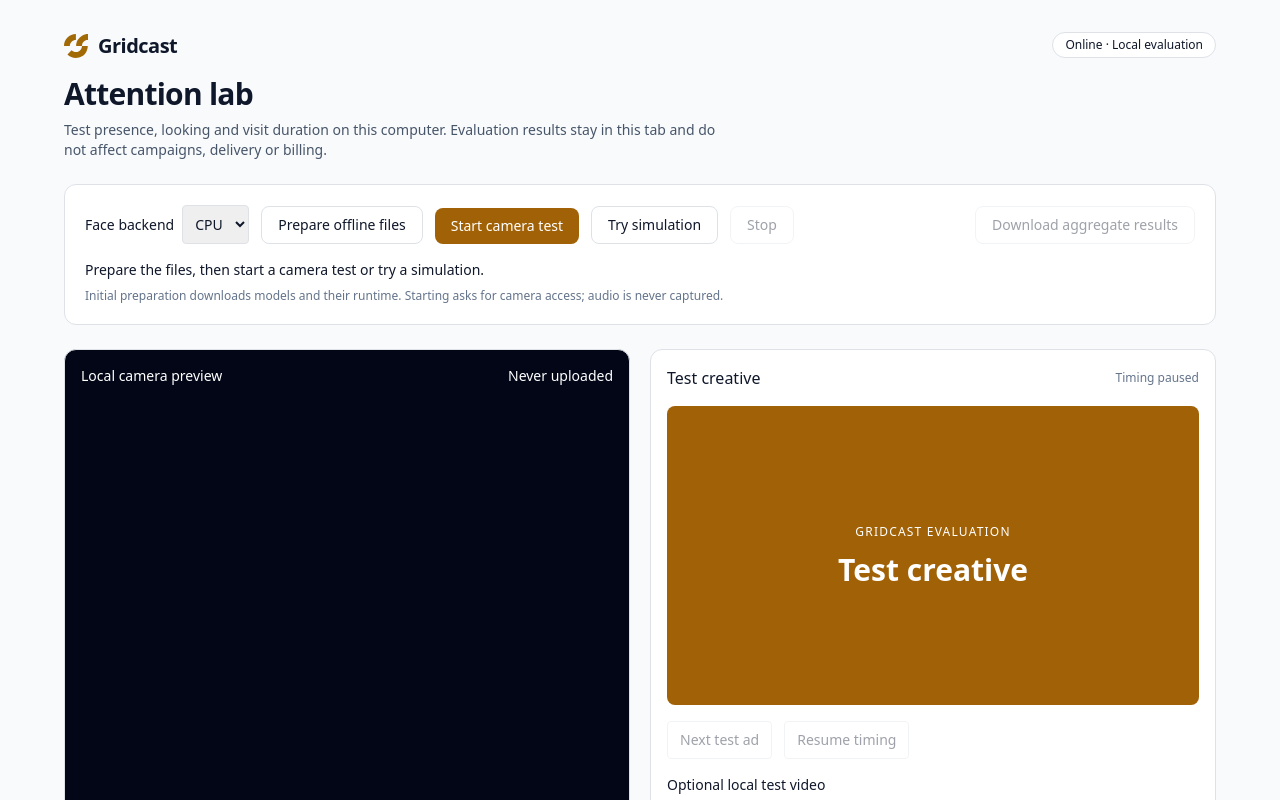
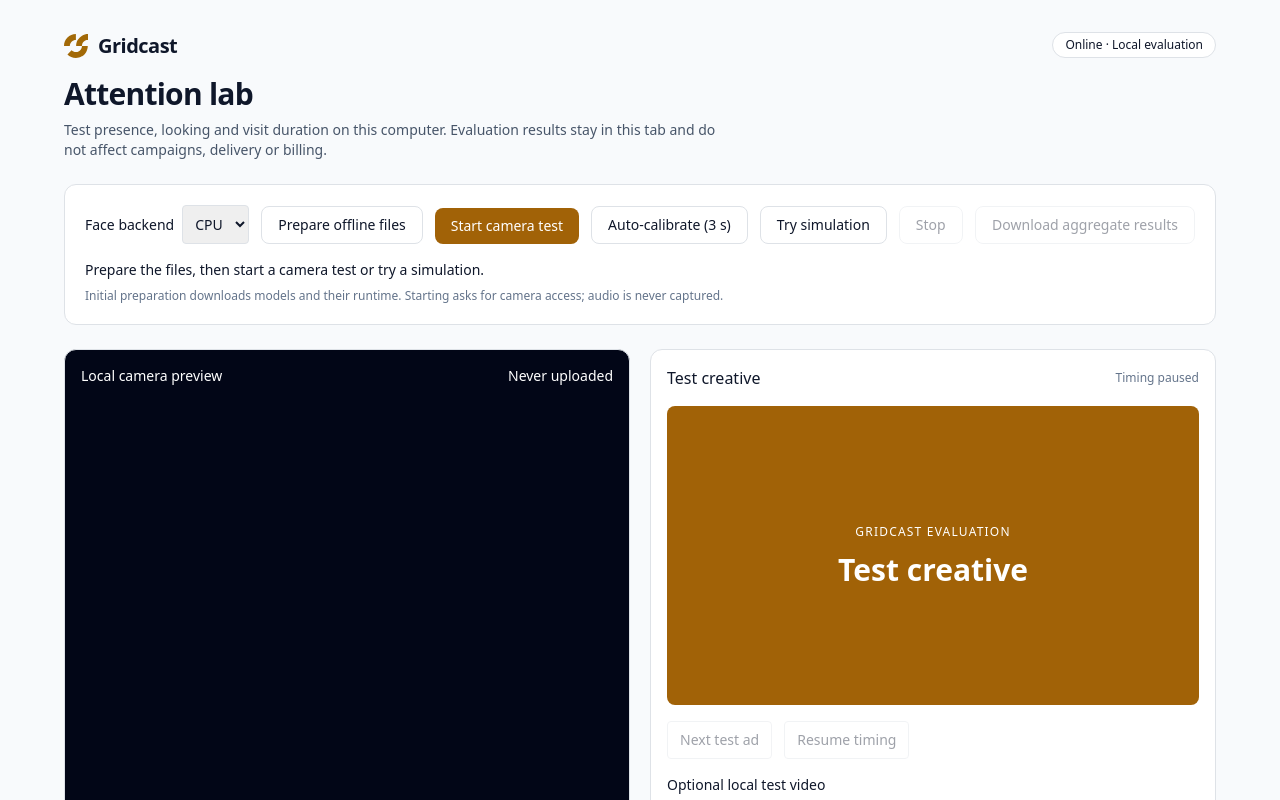
Before and after one commit to sananxrom/Gridcast, a Next.js app: page /vision-lab/evaluate in a window 1280 px wide. Shown: the top 800 px of the page. Built offline with nearby package versions, Linux system fonts and the light colour scheme.

Commit message:
Add guided automatic gaze calibration to attention lab

```diff
--- a/app/vision-lab/evaluate/page.tsx
+++ b/app/vision-lab/evaluate/page.tsx
@@ -1,6 +1,7 @@
 'use client';
 
 import { useEffect, useRef, useState } from 'react';
+import { GazeCalibration } from '@/lib/vision/calibration';
 import { BrandLogo } from '@/components/ui/brand-mark';
 import { EvaluationMetrics, type EvaluationSnapshot, type TrackView, type FaceView } from '@/lib/vision/metrics';
 import { acquireEvaluationLock, assertIsolated, createEvaluationWorker, EVALUATION_PROFILE, prepareEvaluation, type EngineStatus } from '@/lib/vision/engine';
@@ -11,7 +12,7 @@
   const metrics = useRef(new EvaluationMetrics());
   const cleanup = useRef<() => void>(() => {}), sequence = useRef(0), play = useRef<string | null>(null);
   const run = useRef(0);
-  const runMetadata = useRef<{ mode: 'camera'|'simulation'; delegate: 'CPU'|'GPU'; calibration: {yaw:number;pitch:number}; started_at:string; warnings:string[] } | null>(null);
+  const runMetadata = useRef<{ mode: 'camera'|'simulation'; delegate: 'CPU'|'GPU'; calibration: {yaw:number;pitch:number}; calibration_method:string; started_at:string; warnings:string[] } | null>(null);
   const alive = useRef(true), mediaURL = useRef<string | null>(null), prepareAbort = useRef<AbortController | null>(null);
   const [faceDetails, setFaceDetails] = useState<FaceView[]>([]);
   const [showFaces, setShowFaces] = useState(true);
@@ -20,10 +21,12 @@
   const [snapshot, setSnapshot] = useState<EvaluationSnapshot | null>(null);
   const [status, setStatus] = useState('Prepare the files, then start a camera test or try a simulation.');
   const [error, setError] = useState(''), [busy, setBusy] = useState(false), [ready, setReady] = useState(false);
-  const [mode, setMode] = useState<'idle' | 'camera' | 'simulation'>('idle');
+  const [mode, setMode] = useState<'idle' | 'camera' | 'simulation' | 'calibration'>('idle');
   const [delegate, setDelegate] = useState<'CPU' | 'GPU'>('CPU'), [stats, setStats] = useState<EngineStatus | null>(null);
   const [online, setOnline] = useState(true), [media, setMedia] = useState<string | null>(null), [playing, setPlaying] = useState(false);
   const [calibration, setCalibration] = useState({ yaw: 0, pitch: 0 }), [label, setLabel] = useState('Test creative');
+  const [calibrationSeconds, setCalibrationSeconds] = useState(3);
+  const [calibrationMethod, setCalibrationMethod] = useState('default');
   const [filesBytes, setFilesBytes] = useState<number | null>(null);
   const calibrationRef = useRef(calibration); calibrationRef.current = calibration;
   const stop = (message = 'Stopped. Results stay here until the next test or page reload.') => {
@@ -50,7 +53,7 @@
     finally { if (prepareAbort.current === controller) prepareAbort.current = null; }
   };
   const nextPlay = () => {
-    if (mode === 'idle') return;
+    if (mode !== 'camera' && mode !== 'simulation') return;
     const id = `local-play-${++sequence.current}`; play.current = id; setLabel(`Test creative ${sequence.current}`);
     if (creative.current && media) { creative.current.currentTime = 0; metrics.current.boundary(id, false, performance.now()); void creative.current.play().catch(() => { setPlaying(false); setStatus('Press play on the test video to measure it.'); }); }
     else { metrics.current.boundary(id, true, performance.now()); setPlaying(true); }
@@ -59,13 +62,14 @@
     if (!play.current) return;
     metrics.current.boundary(play.current, value, performance.now()); setPlaying(value);
   };
-  const begin = async (simulation: boolean) => {
+  const begin = async (simulation: boolean, calibrating = false) => {
     const generation = ++run.current;
     const current = () => alive.current && generation === run.current;
-    setError(''); setBusy(true); setStats(null); setTracks([]); setFaceDetails([]);
+    setError(''); setBusy(true); if (!calibrating) setStats(null); setTracks([]); setFaceDetails([]);
     if (simulation) setCameraRatio(4 / 3);
     const controller = new AbortController(); let stream: MediaStream | undefined, engine: Awaited<ReturnType<typeof createEvaluationWorker>> | undefined;
     let releaseLock: (() => void) | undefined;
+    let sampler: GazeCalibration | undefined;
     let raf = 0, ui: ReturnType<typeof setInterval> | undefined, check: ReturnType<typeof setInterval> | undefined, checking = false;
     const end = () => { controller.abort(); releaseLock?.(); engine?.close(); stream?.getTracks().forEach(t => t.stop()); cancelAnimationFrame(raf); if (ui) clearInterval(ui); if (check) clearInterval(check); };
     cleanup.current = end;
@@ -74,7 +78,7 @@
         await prepare(generation); controller.signal.throwIfAborted(); releaseLock = await acquireEvaluationLock(controller.signal); await assertIsolated(); controller.signal.throwIfAborted();
         setStatus(`Initializing real models in a ${delegate} worker…`);
         engine = await createEvaluationWorker(delegate, controller.signal, (observation, nextStats) => {
-          if (current()) { metrics.current.observe(observation); setStats(nextStats); }
+          if (current()) { if (calibrating) sampler?.observe(observation); else { metrics.current.observe(observation); setStats(nextStats); } }
         }, message => { if (current()) { stop('Vision stopped; unavailable frames were not counted.'); setError(message); } });
         controller.signal.throwIfAborted();
         stream = await navigator.mediaDevices.getUserMedia({ audio: false, video: { width: { ideal: 640 }, height: { ideal: 480 }, frameRate: { ideal: 15 } } });
@@ -84,10 +88,31 @@
         controller.signal.throwIfAborted();
         check = setInterval(async () => {
           if (checking || controller.signal.aborted) return; checking = true;
-          try { await assertIsolated(); } catch (e: any) { if (!controller.signal.aborted) { runMetadata.current?.warnings.push('Another player tab was detected; isolation was interrupted.'); stop('Stopped to keep this benchmark isolated.'); setError(e.message); } } finally { checking = false; }
+          try { await assertIsolated(); } catch (e: any) { if (!controller.signal.aborted) { if (!calibrating) runMetadata.current?.warnings.push('Another player tab was detected; isolation was interrupted.'); stop('Stopped to keep this benchmark isolated.'); setError(e.message); } } finally { checking = false; }
         }, 2500);
       }
-      runMetadata.current = { mode: simulation ? 'simulation' : 'camera', delegate, calibration: {...calibration}, started_at: new Date().toISOString(), warnings: [] };
+      if (calibrating) {
+        const startedAt=performance.now(); sampler=new GazeCalibration(startedAt);
+        setMode('calibration'); setBusy(false); setCalibrationSeconds(3);
+        setStatus('Look at the centre dot. Stay still with one face visible.');
+        const sample=()=>{
+          if (controller.signal.aborted) return;
+          if (camera.current) void engine?.frame(camera.current, calibrationRef.current);
+          raf=requestAnimationFrame(sample);
+        };
+        sample();
+        ui=setInterval(()=>{
+          if (!current()) return;
+          const remaining=3000-(performance.now()-startedAt);
+          setCalibrationSeconds(Math.max(0,Math.ceil(remaining/1000)));
+          if (remaining<=0) {
+            try { const result=sampler!.finish(); calibrationRef.current=result;setCalibration(result);setCalibrationMethod('guided-3s');stop('Calibration complete. Start a camera test when ready. Recalibrate if you move the camera.'); }
+            catch(e:any) { stop('Calibration unchanged.');setError(e.message); }
+          }
+        },100);
+        return;
+      }
+      runMetadata.current = { mode: simulation ? 'simulation' : 'camera', delegate, calibration: {...calibration}, calibration_method:calibrationMethod, started_at: new Date().toISOString(), warnings: [] };
       metrics.current.reset(); sequence.current = 1; play.current = 'local-play-1'; setLabel('Test creative 1');
       metrics.current.boundary(play.current, !media, performance.now()); setPlaying(!media);
       setMode(simulation ? 'simulation' : 'camera'); setBusy(false);
@@ -111,17 +136,22 @@
     const url = URL.createObjectURL(new Blob([JSON.stringify(data, null, 2)], { type: 'application/json' }));
     const a = document.createElement('a'); a.href = url; a.download = 'gridcast-attention-evaluation.json'; a.click(); setTimeout(() => URL.revokeObjectURL(url), 1000);
   };
-  const summary = snapshot?.current || snapshot?.completed.at(-1), live = mode === 'idle' ? undefined : snapshot?.live;
+  const summary = snapshot?.current || snapshot?.completed.at(-1), live = mode === 'idle' || mode === 'calibration' ? undefined : snapshot?.live;
   const card = (title: string, value: string, description: string) => <div className="rounded-xl border bg-white p-4"><dt className="text-sm text-slate-500">{title}</dt><dd className="mt-1 text-3xl font-semibold tabular-nums">{value}</dd><p className="mt-2 text-xs text-slate-500">{description}</p></div>;
   return <main className="min-h-screen bg-slate-50 p-4 text-slate-900 sm:p-8"><div className="mx-auto max-w-6xl space-y-6">
+    {mode === 'calibration' && <div role="dialog" aria-modal="true" aria-label="Automatic gaze calibration" className="fixed inset-0 z-50 bg-slate-950/95 text-white">
+      <div className="absolute left-1/2 top-1/2 h-7 w-7 -translate-x-1/2 -translate-y-1/2 rounded-full bg-amber-400 ring-8 ring-amber-400/20"/>
+      <div className="absolute left-0 top-[58%] w-full space-y-3 px-5 text-center"><h2 className="text-xl font-semibold">Look at the centre dot</h2><p>Stay at your normal viewing position with one face visible.</p><p className="text-3xl tabular-nums">{calibrationSeconds}</p><button className="rounded border border-slate-500 px-4 py-2" onClick={()=>stop('Calibration cancelled. Previous offsets kept.')}>Cancel calibration</button></div>
+    </div>}
     <header className="flex flex-wrap items-start justify-between gap-4"><div><BrandLogo compact className="mb-4"/><h1 className="text-3xl font-semibold tracking-tight">Attention lab</h1><p className="mt-2 max-w-2xl text-sm text-slate-600">Test presence, looking and visit duration on this computer. Evaluation results stay in this tab and do not affect campaigns, delivery or billing.</p></div><span className="rounded-full border bg-white px-3 py-1 text-xs">{online ? 'Online' : 'Offline'} · {mode === 'simulation' ? 'Simulation' : 'Local evaluation'}</span></header>
     <section className="rounded-xl border bg-white p-5"><div className="flex flex-wrap items-end gap-3">
       <label className="text-sm">Face backend<select aria-label="Face backend" value={delegate} disabled={mode !== 'idle' || busy} onChange={e => setDelegate(e.target.value as 'CPU'|'GPU')} className="ml-2 rounded border p-2"><option>CPU</option><option>GPU</option></select></label>
       <button className="rounded-lg border px-4 py-2 text-sm disabled:opacity-40" disabled={busy || mode !== 'idle'} onClick={async()=>{ const generation=++run.current; setBusy(true); setError(''); try { await prepare(generation); } catch(e:any) { if(generation===run.current && e.name!=='AbortError')setError(e.message); } finally { if(generation===run.current)setBusy(false); } }}>Prepare offline files</button>
       <button className="rounded-lg bg-[#A16207] px-4 py-2 text-sm text-white disabled:opacity-40" disabled={busy || mode !== 'idle'} onClick={()=>void begin(false)}>Start camera test</button>
+      <button className="rounded-lg border px-4 py-2 text-sm disabled:opacity-40" disabled={busy || mode !== 'idle'} onClick={()=>void begin(false,true)}>Auto-calibrate (3 s)</button>
       <button className="rounded-lg border px-4 py-2 text-sm disabled:opacity-40" disabled={busy || mode !== 'idle'} onClick={()=>void begin(true)}>Try simulation</button>
       <button className="rounded-lg border px-4 py-2 text-sm disabled:opacity-40" disabled={!busy && mode === 'idle'} onClick={()=>stop()}>Stop</button>
-      <button className="ml-auto rounded-lg border px-4 py-2 text-sm disabled:opacity-40" disabled={!summary} onClick={download}>Download aggregate results</button>
+      <button className="ml-auto rounded-lg border px-4 py-2 text-sm disabled:opacity-40" disabled={!summary || busy || mode==='calibration'} onClick={download}>Download aggregate results</button>
     </div><p className="mt-4 text-sm" role="status">{status}</p>{error && <p className="mt-2 text-sm text-red-700" role="alert">{error}</p>}
       <p className="mt-2 text-xs text-slate-500">{ready ? `Verified cache · ${number((filesBytes || 0)/1e6)} MB including both WASM variants. Test an offline reload separately.` : 'Initial preparation downloads models and their runtime. Starting asks for camera access; audio is never captured.'}</p>
     </section>
@@ -166,6 +196,6 @@
       <p className="mt-3 text-sm">Measured attention: {number(summary?.attention_observed_s)} s · Unknown: {number(summary?.attention_unknown_s)} s · Playback: {number(summary?.playing_s)} s</p>
       {(live?.body_saturated || live?.face_saturated) && <p className="mt-2 text-sm text-amber-800" role="status">Detector limit reached. Counts and coverage may be incomplete.</p>}
     </section>
-    <details className="rounded-xl border bg-white p-5"><summary className="cursor-pointer text-sm font-medium">Calibration and performance</summary><p className="my-3 text-xs text-slate-500">Camera should sit near the screen, facing the viewing area. Offsets are experimental, not an automatic calibration. Stop before changing them; the next test starts fresh.</p><div className="flex gap-5">{(['yaw','pitch'] as const).map(key=><label key={key} className="text-sm">{key === 'yaw' ? 'Horizontal offset' : 'Vertical offset'}<input aria-label={`${key} offset`} type="number" min={-45} max={45} value={calibration[key]} disabled={mode!=='idle'||busy} className="ml-2 w-20 rounded border p-1" onChange={e=>setCalibration({...calibration,[key]:Math.max(-45,Math.min(45,Number(e.target.value)||0))})}/></label>)}</div><p className="mt-4 text-sm">{stats ? `${stats.delegate} face / CPU person · ${number(stats.latencyMs,0)} ms per job · ${number(stats.faceFps)} face fps / ${number(stats.personFps)} person fps over the last 5 s · ${stats.dropped} excess frames dropped` : 'No runtime measurements yet.'}</p><p className="mt-2 text-xs text-slate-500">Targets: 8 face / 3 person fps; achieved rates depend on this computer. Body freshness 750 ms; face freshness 500 ms. Weak evidence stays unknown. Only the most recent 20 completed test ads are retained in memory.</p></details>
+    <details className="rounded-xl border bg-white p-5"><summary className="cursor-pointer text-sm font-medium">Calibration and performance</summary><p className="my-3 text-xs text-slate-500">Use Auto-calibrate while stopped, then look at the centre dot for 3 seconds. Offsets apply to this tab; recalibrate if the camera or your viewing position changes. Manual offsets below are optional. Calibration method: {calibrationMethod}.</p><div className="flex gap-5">{(['yaw','pitch'] as const).map(key=><label key={key} className="text-sm">{key === 'yaw' ? 'Horizontal offset' : 'Vertical offset'}<input aria-label={`${key} offset`} type="number" min={-45} max={45} value={calibration[key]} disabled={mode!=='idle'||busy} className="ml-2 w-20 rounded border p-1" onChange={e=>{setCalibration({...calibration,[key]:Math.max(-45,Math.min(45,Number(e.target.value)||0))});setCalibrationMethod('manual');}}/></label>)}</div><p className="mt-4 text-sm">{stats ? `${stats.delegate} face / CPU person · ${number(stats.latencyMs,0)} ms per job · ${number(stats.faceFps)} face fps / ${number(stats.personFps)} person fps over the last 5 s · ${stats.dropped} excess frames dropped` : 'No runtime measurements yet.'}</p><p className="mt-2 text-xs text-slate-500">Targets: 8 face / 3 person fps; achieved rates depend on this computer. Body freshness 750 ms; face freshness 500 ms. Weak evidence stays unknown. Only the most recent 20 completed test ads are retained in memory.</p></details>
   </div></main>;
 }
--- /dev/null
+++ b/lib/vision/calibration.ts
@@ -0,0 +1,26 @@
+import type { Observation } from './metrics';
+const median = (values:number[]) => { const sorted=[...values].sort((a,b)=>a-b);return sorted[Math.floor(sorted.length/2)]; };
+/** Only offsets leave this short-lived sampler; no per-face samples are stored or exported. */
+export class GazeCalibration {
+  private samples: {at:number;yaw:number;pitch:number}[]=[];
+  private multiple=false;
+  constructor(private startedAt:number) {}
+  observe(observation:Observation) {
+    if (!Number.isFinite(observation.at) || observation.at<this.startedAt || observation.at>this.startedAt+3000 || !observation.faces?.ok) return;
+    if (observation.faces.faces.length>1) this.multiple=true;
+    const pose=observation.calibration;
+    if (observation.faces.faces.length!==1 || !pose || !Number.isFinite(pose.yaw) || !Number.isFinite(pose.pitch)) return;
+    if (this.samples.length && observation.at<=this.samples[this.samples.length-1].at) return;
+    if (this.samples.length<64) this.samples.push({at:observation.at,yaw:pose.yaw,pitch:pose.pitch});
+  }
+  finish():{yaw:number;pitch:number} {
+    if (this.multiple) throw Error('More than one face was visible. Calibrate with one person in view. Previous calibration kept.');
+    const s=this.samples;
+    if (s.length<5 || s[s.length-1].at-s[0].at<1000) throw Error('Not enough clear face readings. Face the centre dot with your eyes open and try again. Previous calibration kept.');
+    const yaw=median(s.map(v=>v.yaw)),pitch=median(s.map(v=>v.pitch));
+    const spread=(key:'yaw'|'pitch')=>{const a=s.map(v=>v[key]).sort((a,b)=>a-b);return a[Math.floor((a.length-1)*.9)]-a[Math.floor((a.length-1)*.1)];};
+    if (spread('yaw')>12 || spread('pitch')>10) throw Error('Face direction moved too much. Hold still, look at the centre dot and retry. Previous calibration kept.');
+    if (Math.abs(yaw)>45 || Math.abs(pitch)>45) throw Error('Camera angle is too far off-centre. Reposition it and retry. Previous calibration kept.');
+    return {yaw:Math.round(yaw*10)/10,pitch:Math.round(pitch*10)/10};
+  }
+}
--- a/lib/vision/engine.ts
+++ b/lib/vision/engine.ts
@@ -83,6 +83,7 @@
       const now = performance.now(), value: Observation = data.observation;
       const stale = now - value.at > 1000;
       if (stale) {
+        value.calibration = null;
         value.at = now;
         if (value.bodies) value.bodies = { ok: false, boxes: [], saturated: false };
         if (value.faces) value.faces = { ok: false, faces: [], saturated: false };
--- a/lib/vision/metrics.ts
+++ b/lib/vision/metrics.ts
@@ -3,6 +3,7 @@
 export type Face = { box: Box; looking: boolean | null; smiling: boolean | null; unavailable_reason?: 'too_small' | 'unclear' };
 export type Observation = {
   at: number;
+  calibration?: {yaw:number;pitch:number} | null;
   bodies?: { ok: boolean; boxes: Box[]; saturated: boolean };
   faces?: { ok: boolean; faces: Face[]; saturated: boolean };
 };
--- a/public/vision-lab/worker.js
+++ b/public/vision-lab/worker.js
@@ -50,6 +50,7 @@
             const direction = lm[1].x >= cheekMid ? 1 : -1;
             const iris = eyes.reduce((sum,[a,b,c]) => sum + (lm[c].x - (lm[a].x + lm[b].x) / 2) / Math.max(Math.abs(lm[a].x - lm[b].x), 1e-6), 0) / 2;
             const gaze = direction * Math.abs(yaw) + .7 * 120 * iris;
+            if (r.faceLandmarks.length === 1 && (blinkL + blinkR) / 2 < .55 && Number.isFinite(gaze) && Number.isFinite(pitch)) observation.calibration = { yaw: gaze, pitch };
             looking = (blinkL + blinkR) / 2 < .55 && Math.abs(gaze - data.calibration.yaw) < 22 && Math.abs(pitch - data.calibration.pitch) < 20;
           }
           return { box, looking, unavailable_reason: valid ? undefined : eyePixels < 8 || (box[2] - box[0]) * bitmap.width < 50 ? 'too_small' : 'unclear', smiling: valid && Number.isFinite(smileL) && Number.isFinite(smileR) ? (smileL + smileR) / 2 > .45 : null };
```
Also changed, not shown: gridcast-research/24-attention-cv-evaluation.md (+16 -0 lines), tests/attention-evaluation.browser.cjs (+11 -0 lines), 2 other files (tests, documents, lock files or other folders).
